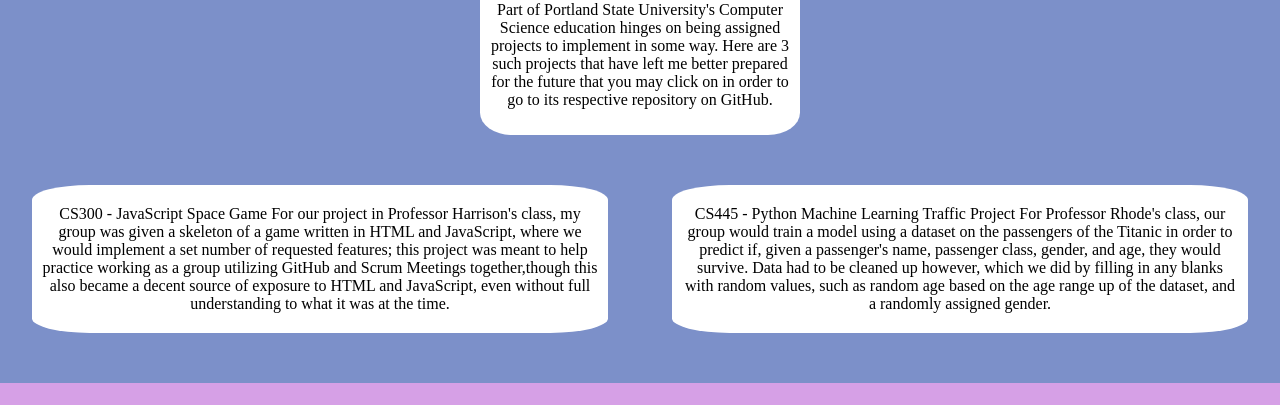
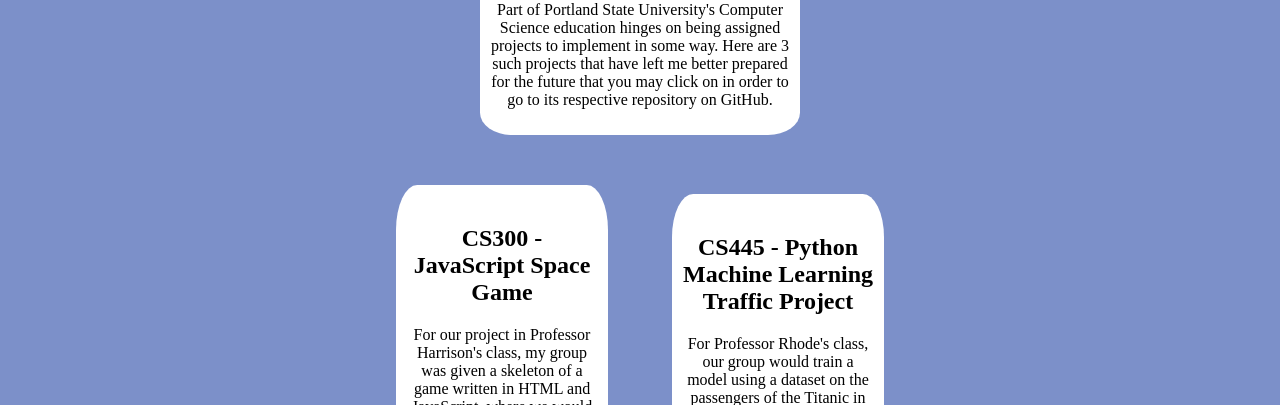
Before and after one commit to RayChen29/WebDevProject, a website: page projects/projects.html in a window 1280 px wide. Shown: the part 239-644 px from the top of the page. Drawn offline with Linux system fonts and the light colour scheme.

Commit message:
Changed Project Card Dimensions

```diff
--- a/projects/projects.css
+++ b/projects/projects.css
@@ -33,9 +33,10 @@
 .project1,
 .project3 {
   flex: 1;
-  flex-basis: 0;
+  flex-basis: 5vw;
   flex-grow: 1;
-  width: 15vw;
+  /* height: 20vw; */
+  max-width: 15vw;
   justify-content: center;
   padding: 20px 10px;
   background-color: var(--white);
--- a/projects/projects.html
+++ b/projects/projects.html
@@ -39,7 +39,7 @@
       <div class="project-container">
         <div class="project1">
           <a class="project-link1">
-            <span>CS300 - JavaScript Space Game</span>
+            <h2>CS300 - JavaScript Space Game</h2>
             For our project in Professor Harrison's class, my group was given a
             skeleton of a game written in HTML and JavaScript, where we would
             implement a set number of requested features; this project was meant
@@ -51,7 +51,7 @@
         </div>
         <div class="project3">
           <a class="project-link3">
-            <span> CS445 - Python Machine Learning Traffic Project </span>
+            <h2>CS445 - Python Machine Learning Traffic Project</h2>
             For Professor Rhode's class, our group would train a model using a
             dataset on the passengers of the Titanic in order to predict if,
             given a passenger's name, passenger class, gender, and age, they
```
